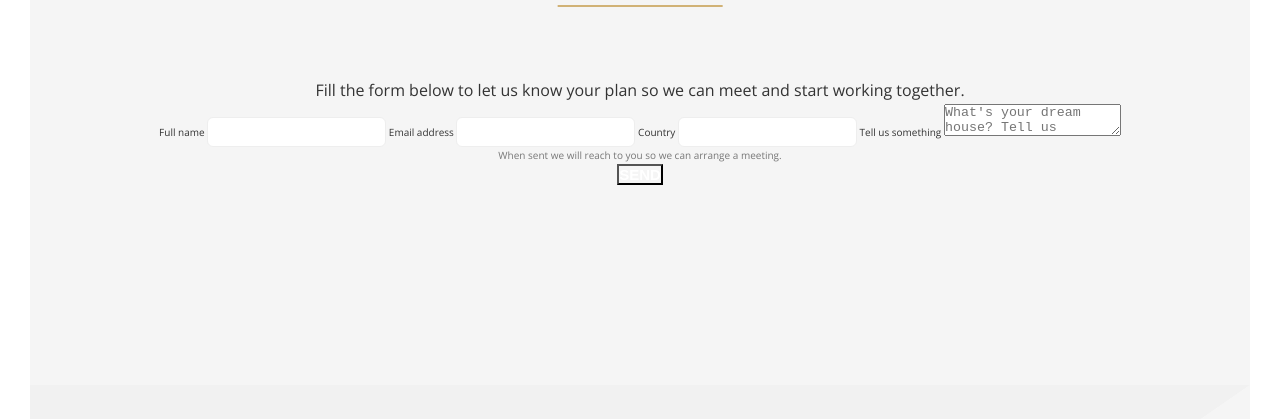
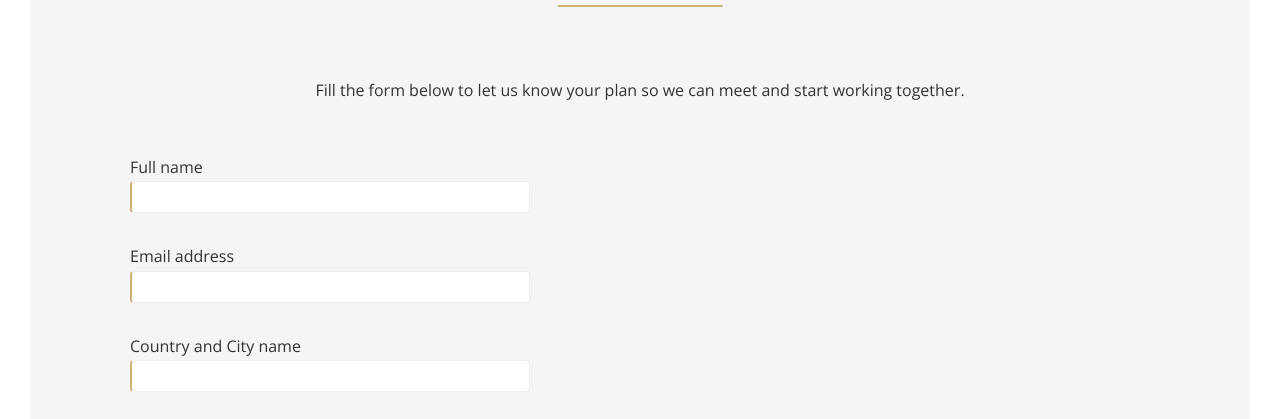
Before and after one commit to sikozonpc/Builme, a website: page starthere.html in a window 1280 px wide. Shown: the part 1364-1783 px from the top of the page. Drawn offline with nearby package versions, Linux system fonts and the light colour scheme.

Commit message:
starthere form done

```diff
--- a/sass/components/_buttons.scss
+++ b/sass/components/_buttons.scss
@@ -7,6 +7,7 @@
 	position: relative;
 	background-color: transparent;
 	font-weight: 600;
+	cursor: pointer;
 
 	&--primary {
 		border: 2px solid $color-primary-light;
@@ -28,6 +29,21 @@
 			background-size: 100% 100%;
 		}
 	}
+	&--secondary {
+		background-color: $color-primary;
+		color: #fff;
+		max-width: 300px;
+		border: 2px solid $color-primary-light;
+		padding: 1.5rem 4rem;
+		transition: 0.2s all;
+		text-decoration: none;
+
+		&:hover {
+			background-color: transparent;
+			border-color: $color-primary-light;
+			color: $color-primary;
+		}
+	}
 	&--text {
 		color: $color-primary;
 		margin-top: 3rem;
--- a/sass/layout/_header.scss
+++ b/sass/layout/_header.scss
@@ -5,14 +5,6 @@
 	background-color: $color-gray-light;
 	z-index: 1;
 
-	&--video {
-		width: 100%;
-		height: 70vh;
-
-		&::after {
-			display: none;
-		}
-	}
 	&--2 {
 		&::after {
 			background-image: linear-gradient(
@@ -21,6 +13,18 @@
 					rgba(75, 75, 75, 0.8)
 				),
 				url("../../assets/imgs/stathere_hero.jpg") !important;
+		}
+	}
+	&--3 {
+		width: 100%;
+		height: 70vh;
+		&::after {
+			background-image: linear-gradient(
+					to bottom,
+					rgba(44, 44, 43, 0.2),
+					rgba(75, 75, 75, 0.4)
+				),
+				url("../../assets/imgs/aboutus-header.jpg") !important;
 		}
 	}
 
--- a/sass/pages/_starthere.scss
+++ b/sass/pages/_starthere.scss
@@ -1,16 +1,34 @@
 .starthere-form {
-	font-display: $default-font-size;
+	font-size: $default-font-size;
+	display: flex;
+	text-align: start;
+	flex-flow: column;
+
+	justify-content: center;
+	margin: 5rem auto;
+
 	&__input {
 		max-width: 400px;
+
 		height: 3rem;
 		border: 1px #eee solid;
-		border-radius: 6px;
+		border-radius: 4px;
+		margin-bottom: 3rem;
+		padding: 1.5rem;
+		&:required {
+			border-left: 2px solid $color-primary-light;
+		}
 	}
 	&__label {
 		color: #333;
 	}
-	&__submit-btn {
-	}
-	&__text-are {
+
+	&__text-area {
+		max-width: 700px;
+		height: 200px;
+		border: 1px #eee solid;
+		font-size: 2rem;
+		color: #111;
+		padding: 1.5rem;
 	}
 }
--- a/starthere.html
+++ b/starthere.html
@@ -89,6 +89,7 @@
 						>Full name</label
 					>
 					<input
+						required
 						type="text"
 						id="name"
 						class="starthere-form__input"
@@ -98,15 +99,17 @@
 						>Email address</label
 					>
 					<input
+						required
 						type="email"
 						id="email"
 						class="starthere-form__input"
 					/>
 
 					<label for="country" class="starthere-form__label"
-						>Country</label
+						>Country and City name</label
 					>
 					<input
+						required
 						type="text"
 						id="country"
 						class="starthere-form__input"
@@ -116,16 +119,19 @@
 						>Tell us something</label
 					>
 					<textarea
+						required
 						id="textarea"
 						class="starthere-form__text-area"
 						placeholder="What's your dream house? Tell us something about you :)"
 					></textarea>
 
-					<p>
+					<p style="margin-bottom: 3rem">
 						When sent we will reach to you so we can arrange a
 						meeting.
 					</p>
-					<button class="btn btn--secondary">Send</button>
+					<button class="btn btn--secondary">
+						Send
+					</button>
 				</form>
 			</section>
 		</main>
```
Also changed, not shown: builme.html (+4 -11 lines), assets/imgs/aboutus-header.jpg (added), css/styles.css.
